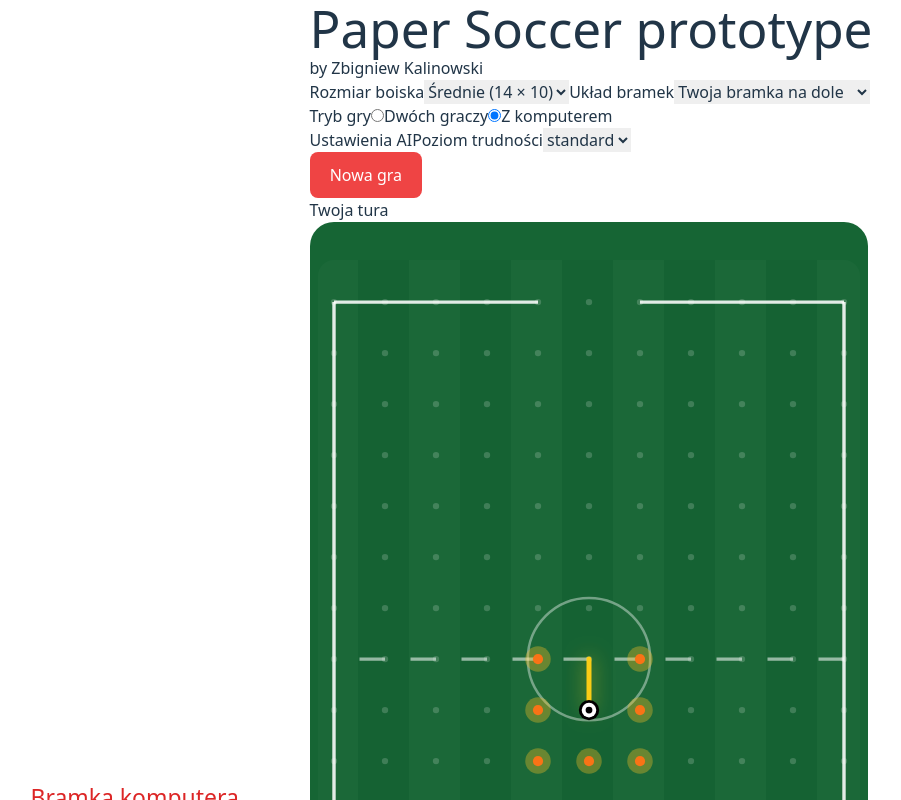
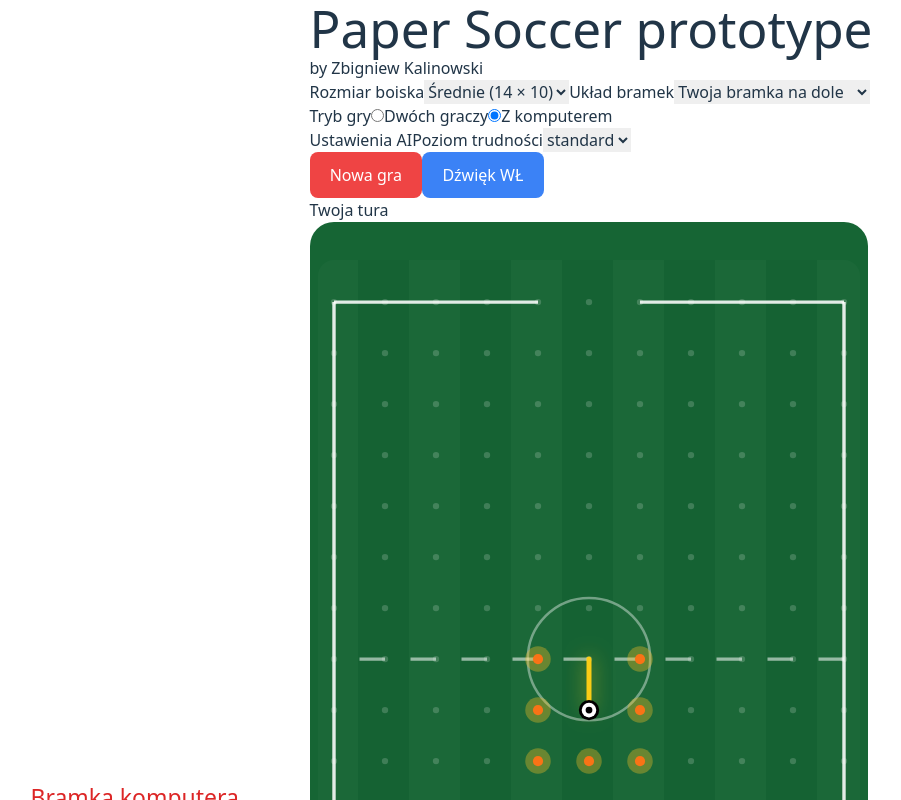
Before and after one commit to zbylon80/paper-soccer, a React (Vite) app: page / in a window 1280 px wide. Shown: the top 800 px of the page, without its empty margins (49-950 px from the left). Built offline with nearby package versions, Linux system fonts and the light colour scheme.

Commit message:
sound switch added

```diff
--- a/src/PaperSoccerSimple.tsx
+++ b/src/PaperSoccerSimple.tsx
@@ -54,6 +54,7 @@ type SoundType = "move" | "goal" | "draw";
 
 class SoundManager {
     private context: AudioContext | null = null;
+    public enabled = true;
 
     private async ensureContext(): Promise<AudioContext | null> {
         if (typeof window === "undefined") return null;
@@ -78,6 +79,7 @@ class SoundManager {
     }
 
     play(type: SoundType) {
+        if (!this.enabled) return;
         void this.ensureContext().then((ctx) => {
             if (!ctx) return;
             switch (type) {
@@ -1105,6 +1107,7 @@ export default function PaperSoccerSimple() {
     const stalemateAsDraw = false;
     const [pendingReset, setPendingReset] = useState(false);
     const soundManager = useMemo(() => new SoundManager(), []);
+    const [soundEnabled, setSoundEnabled] = useState<boolean>(true);
     const [statusFlash, setStatusFlash] = useState<"goal" | "draw" | null>(null);
     const {
         edges,
@@ -1123,6 +1126,10 @@ export default function PaperSoccerSimple() {
     const prevHistory = useRef(history.length);
     const prevWinner = useRef<Player | null>(winner);
     const prevDraw = useRef(draw);
+
+    useEffect(() => {
+        soundManager.enabled = soundEnabled;
+    }, [soundEnabled, soundManager]);
 
     useEffect(() => {
         const unlock = () => soundManager.resume();
@@ -1449,6 +1456,16 @@ export default function PaperSoccerSimple() {
                         >
                             Nowa gra
                         </button>
+                        <button
+                            onClick={() => setSoundEnabled(!soundEnabled)}
+                            className="rounded-2xl px-4 py-2 shadow font-semibold focus-visible:outline focus-visible:outline-2 focus-visible:outline-offset-2 focus-visible:outline-blue-200 transition-colors"
+                            style={{
+                                backgroundColor: soundEnabled ? "#3b82f6" : "#6b7280",
+                                color: "#ffffff",
+                            }}
+                        >
+                            {soundEnabled ? "Dźwięk WŁ" : "Dźwięk WYŁ"}
+                        </button>
                     </div>
                 </div>
             </div>
```
